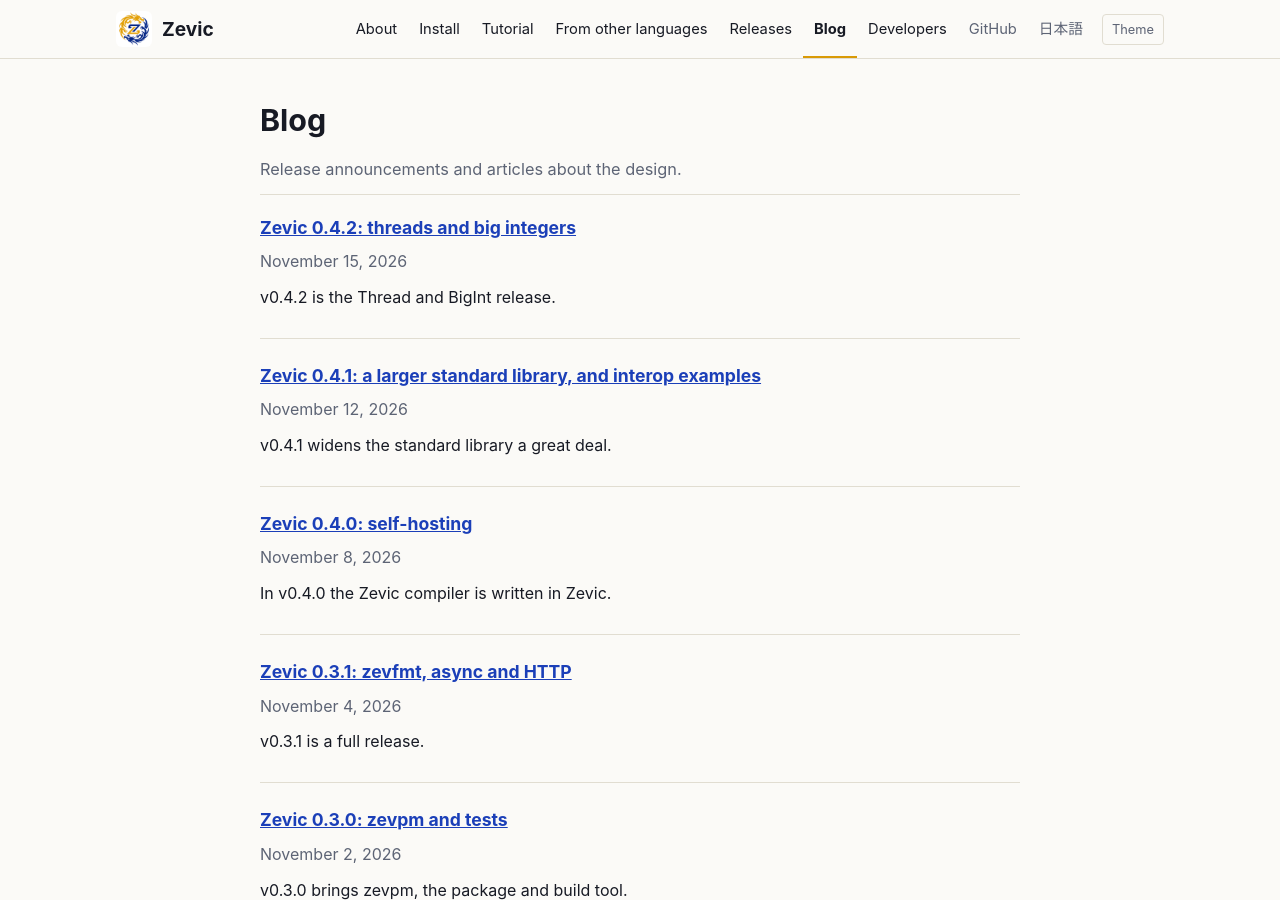
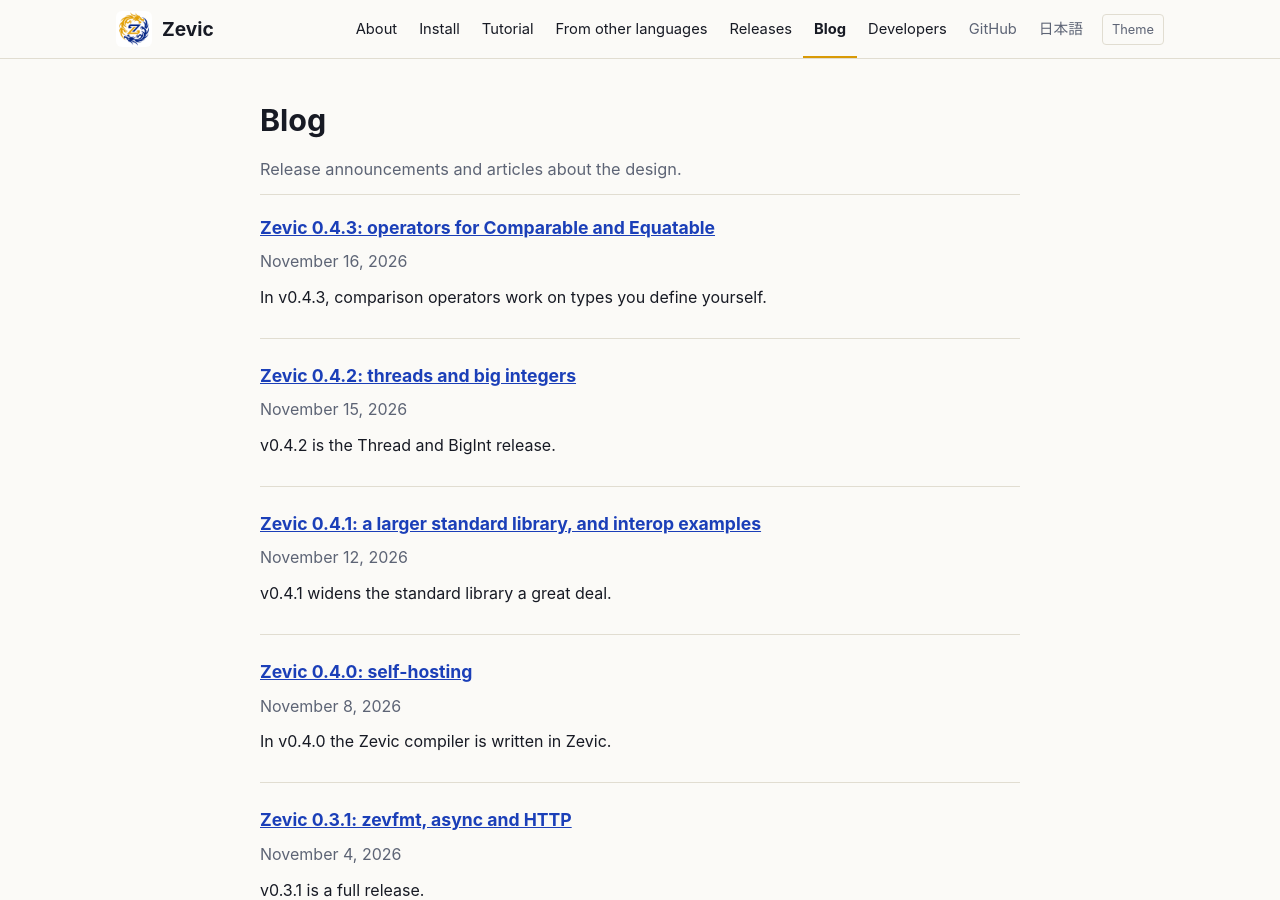
Before and after one commit to zevic-lang/zevic-lang.github.io, a Jekyll site: the page built from en/blog/index.html, in a window 1280 px wide and 900 px high. Built offline with Jekyll 4.4.1, drawn with Linux system fonts in a browser that asks for light colours.

Commit message:
EN blog: Zevic 0.4.3: operators for Comparable and Equatable
Co-Authored-By: Claude Sonnet 5.5 <noreply@anthropic.com>
Claude-Session: https://claude.ai/code/session_01ELZTNY1DqdJybfLUMAn58m

```diff
--- a/_posts/2026-11-16-zevic-0-4-3.md
+++ b/_posts/2026-11-16-zevic-0-4-3.md
@@ -1,5 +1,6 @@
 ---
 title: "Zevic 0.4.3: Comparable と Equatable の演算子"
+alt: /en/blog/2026/11/16/zevic-0-4-3/
 ---
 v0.4.3 では、比較演算子が、自分で定義した型でも使えるようになりました。
 
--- /dev/null
+++ b/_posts/en/2026-11-16-zevic-0-4-3.md
@@ -0,0 +1,12 @@
+---
+title: "Zevic 0.4.3: operators for Comparable and Equatable"
+alt: /blog/2026/11/16/zevic-0-4-3/
+---
+In v0.4.3, comparison operators work on types you define yourself.
+
+- On a struct or class that implements `Comparable`, `<`, `<=`, `>` and `>=` call the `Compare` method
+- `==` on a struct that implements `Equatable` calls its `Equals` method. It used to compare the fields directly
+- `Async.Spawn` starts its task on a detached `Thread.Thread` (`Thread` gained `Detach()`)
+- Usage messages now show the `zevic` name
+
+Version 0.4.2 had a known problem: `<` was not generated for types that implement `Comparable`. It is fixed in this version.
```
